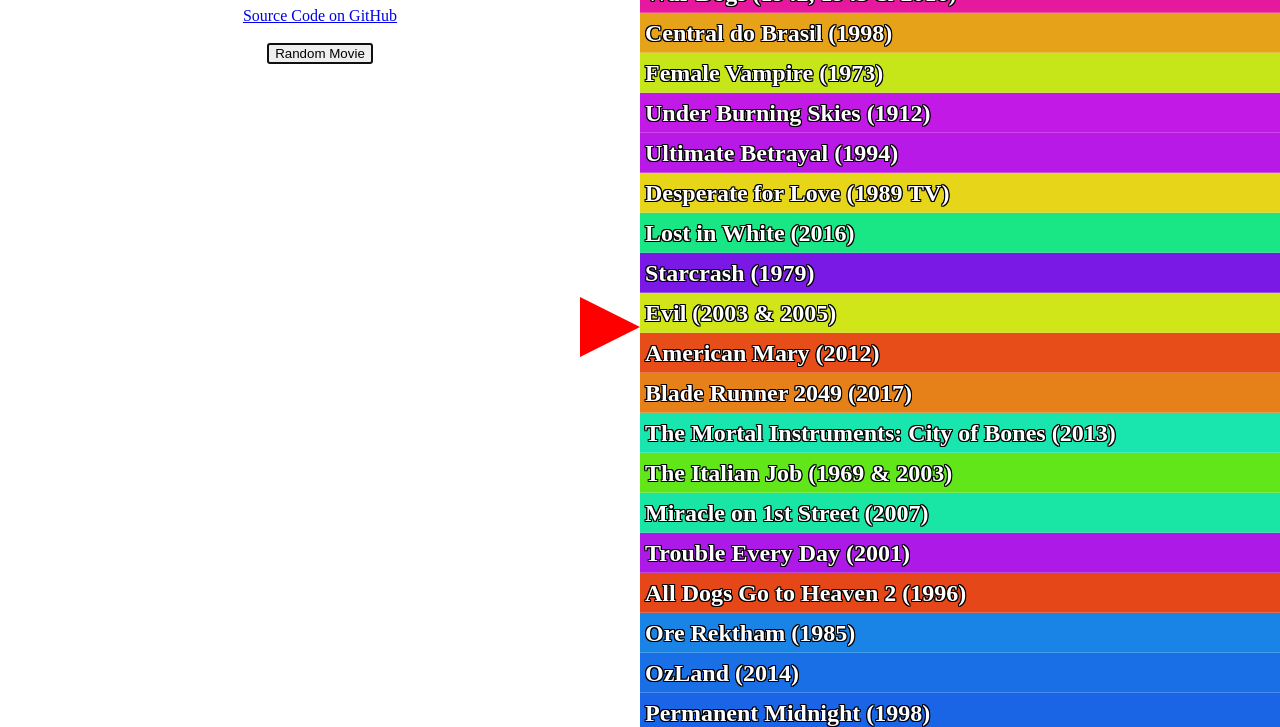
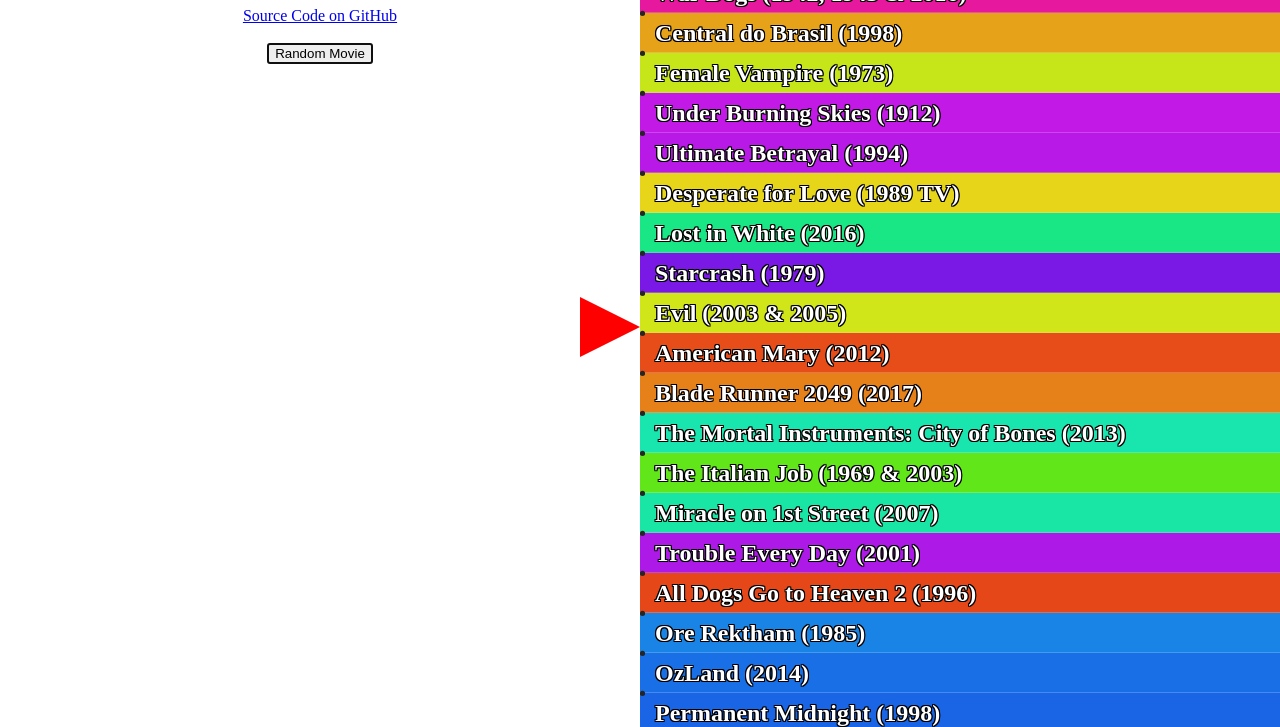
Before and after one commit to 1j01/true-random-movie, a plain HTML site: page index.html in a window 1280 px wide. Shown: the part 73-800 px from the top of the page. Drawn offline with Linux system fonts and the light colour scheme.

Commit message:
Add pegs (visually)

```diff
--- a/index.html
+++ b/index.html
@@ -64,6 +64,7 @@
 			width: 100%;
 			position: relative;
 			--item-height: 40px;
+			--peg-size: 5px;
 		}
 		.grande-roulette-item {
 			position: absolute;
@@ -75,7 +76,7 @@
 			font-size: calc(var(--item-height) * 0.6);
 			white-space: nowrap;
 			text-align: left;
-			padding-left: 5px;
+			padding-left: 15px;
 			font-weight: bold;
 			/* color: black; */
 			color: white;
@@ -88,6 +89,23 @@
 				0 -1px 0 #000,
 				-0 1px 0 #000,
 				1px 0 0 #000;
+		}
+		.grande-roulette-item::before,
+		.grande-roulette-item::after {
+			content: "";
+			display: block;
+			position: absolute;
+			left: 0;
+			width: var(--peg-size);
+			height: var(--peg-size);
+			background: rgb(37, 37, 37);
+			border-radius: 50%;
+		}
+		.grande-roulette-item::before {
+			top: calc(var(--peg-size) / -2);
+		}
+		.grande-roulette-item::after {
+			bottom: calc(var(--peg-size) / -2);
 		}
 		#grande-roulette-ticker {
 			position: absolute;
```
